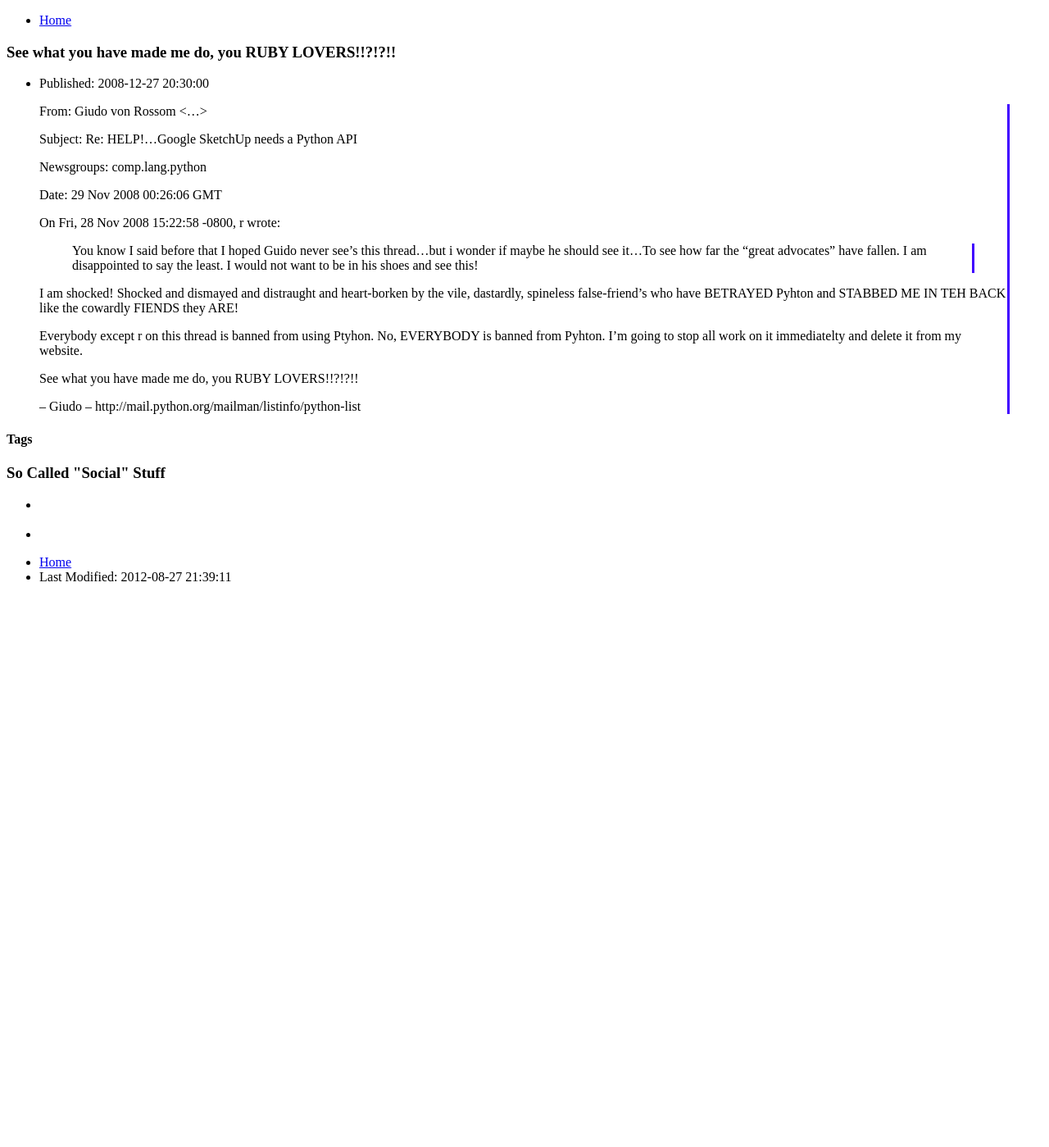
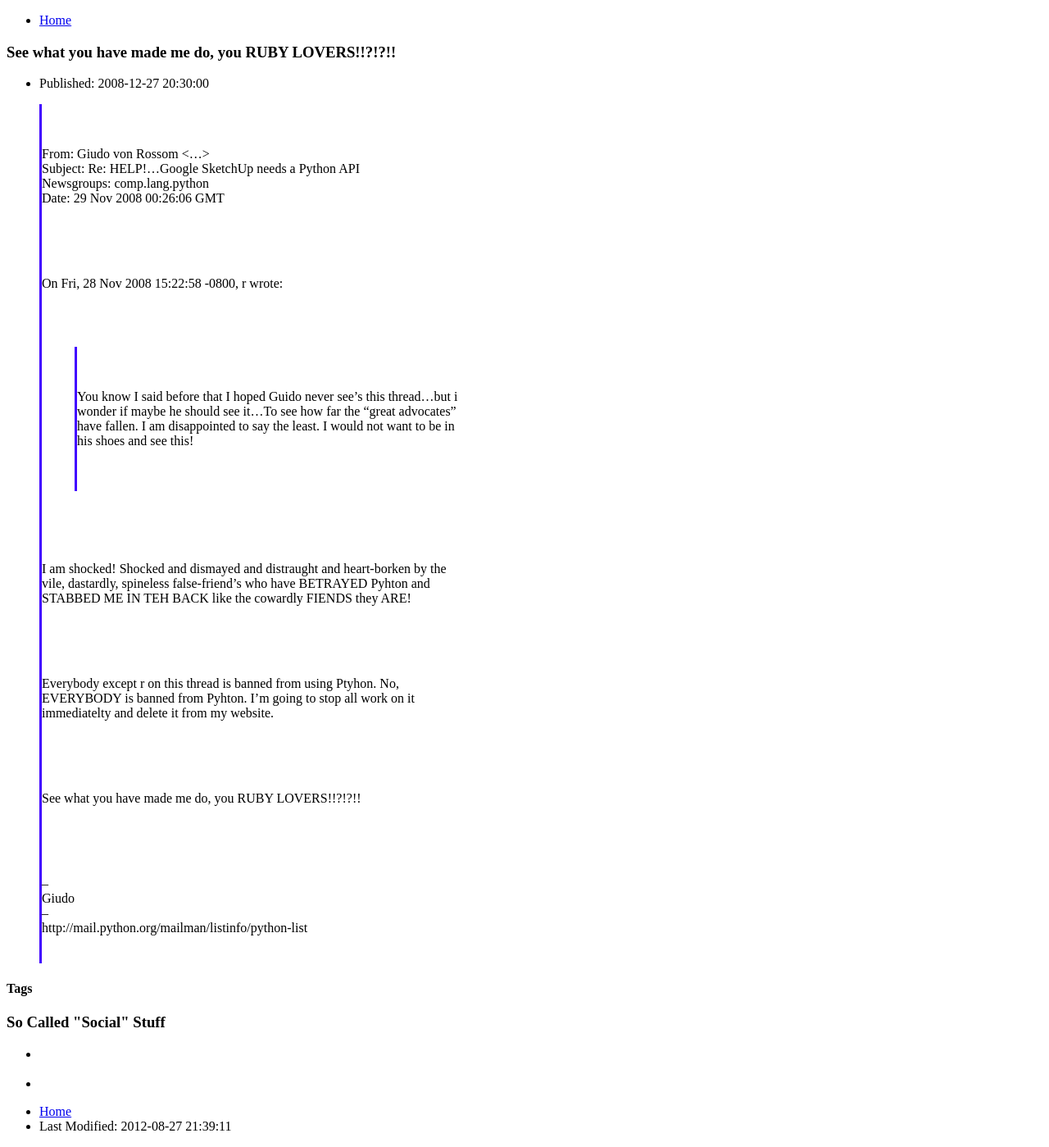
Before and after one commit to serverhorror/serverhorror.github.com, a Jekyll site: the page built from _posts/2008-12-27-see-what-you-have-made-me-do-you-ruby-lovers.markdown, in a window 1280 px wide. Shown: the whole page at 82% size. Built offline with Jekyll 4.4.1, drawn with Linux system fonts in a browser that asks for light colours; Markdown is read by kramdown in place of the engine named in the settings; comment, search, counter and statistics services are not loaded; before the commit the page ends 900 px from its top, so only the background shows below that.

Commit message:
blockquote-css

```diff
--- a/_posts/2008-12-27-see-what-you-have-made-me-do-you-ruby-lovers.markdown
+++ b/_posts/2008-12-27-see-what-you-have-made-me-do-you-ruby-lovers.markdown
@@ -8,11 +8,8 @@
 ---
 
 >From: Giudo von Rossom &lt;...&gt;
->
 >Subject: Re: HELP!...Google SketchUp needs a Python API
->
 >Newsgroups: comp.lang.python
->
 >Date: 29 Nov 2008 00:26:06 GMT
 >
 >On Fri, 28 Nov 2008 15:22:58 -0800, r wrote:
--- a/assets/css/blockquote.css
+++ b/assets/css/blockquote.css
@@ -1,3 +1,8 @@
 blockquote {
-    border-right: 3px solid #4000FF;
+    border-left: 3px solid #4000FF;
+    white-space: pre-wrap;       /* css-3 */
+    white-space: -pre-wrap;      /* Opera 4-6 */
+    white-space: -o-pre-wrap;    /* Opera 7 */
+    word-wrap: break-word;       /* Internet Explorer 5+ */
+    white-space: -moz-pre-wrap;  /* Older Versions of Mozilla */
 }
```
